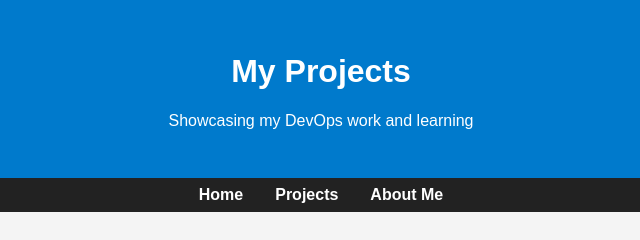
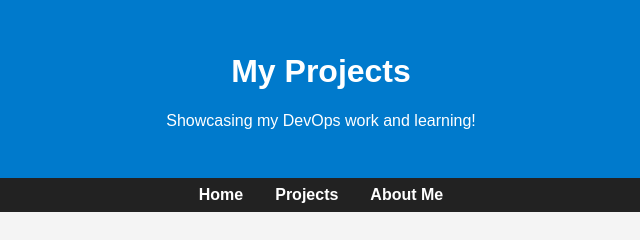
Before and after one commit to Nevestulka359/devops-portfolio-daniel, a plain HTML site: page projects.html in a window 1280 px wide. Shown: the top 240 px of the page, 319-959 px from the left. Drawn offline with Linux system fonts and the light colour scheme.

Commit message:
deploy: 290228b0825dbd556cdbc9f222af2fa3995c01b0

```diff
--- a/projects.html
+++ b/projects.html
@@ -9,7 +9,7 @@
 <body>
     <header>
         <h1>My Projects</h1>
-        <p>Showcasing my DevOps work and learning</p>
+        <p>Showcasing my DevOps work and learning!</p>
     </header>
 
     <nav>
```
